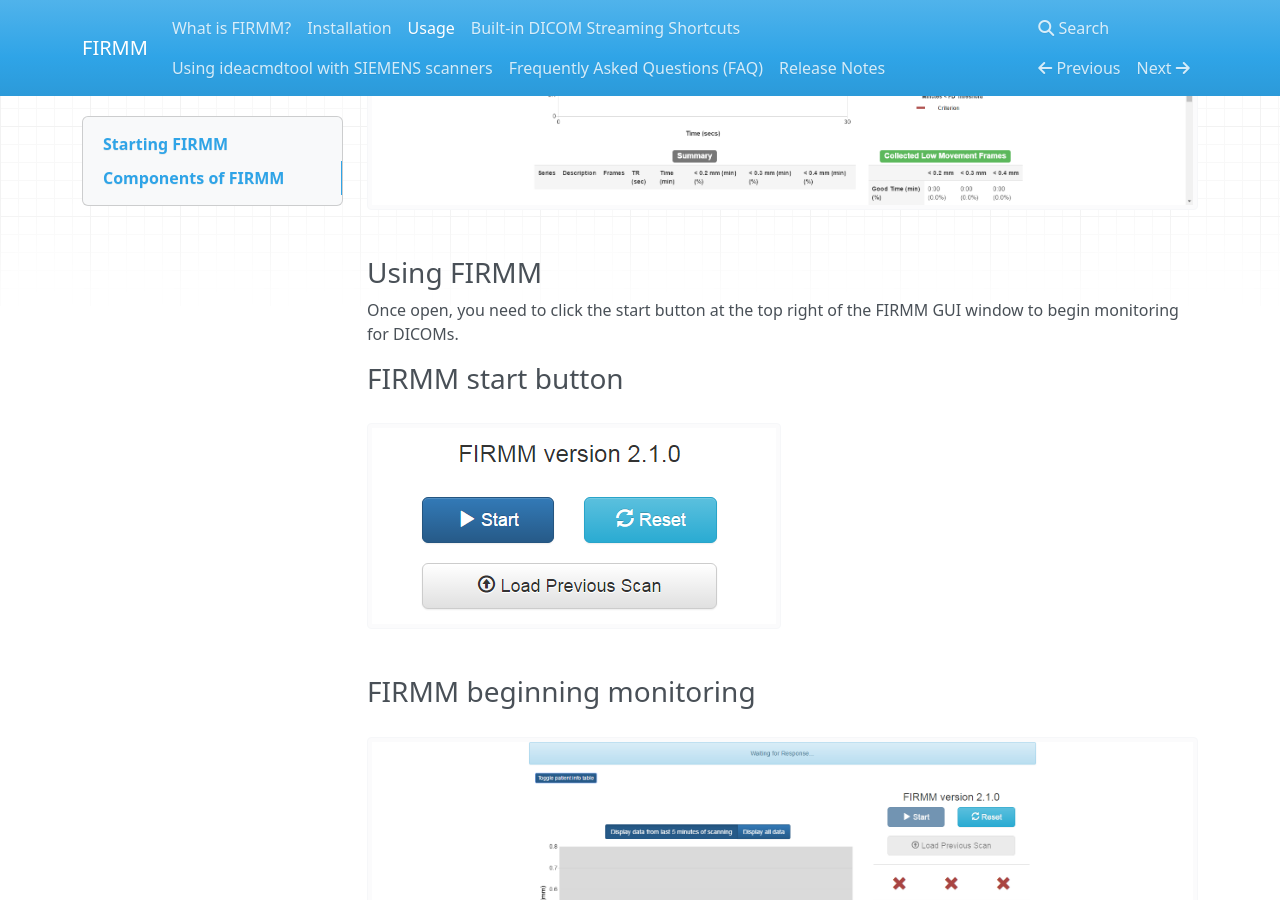
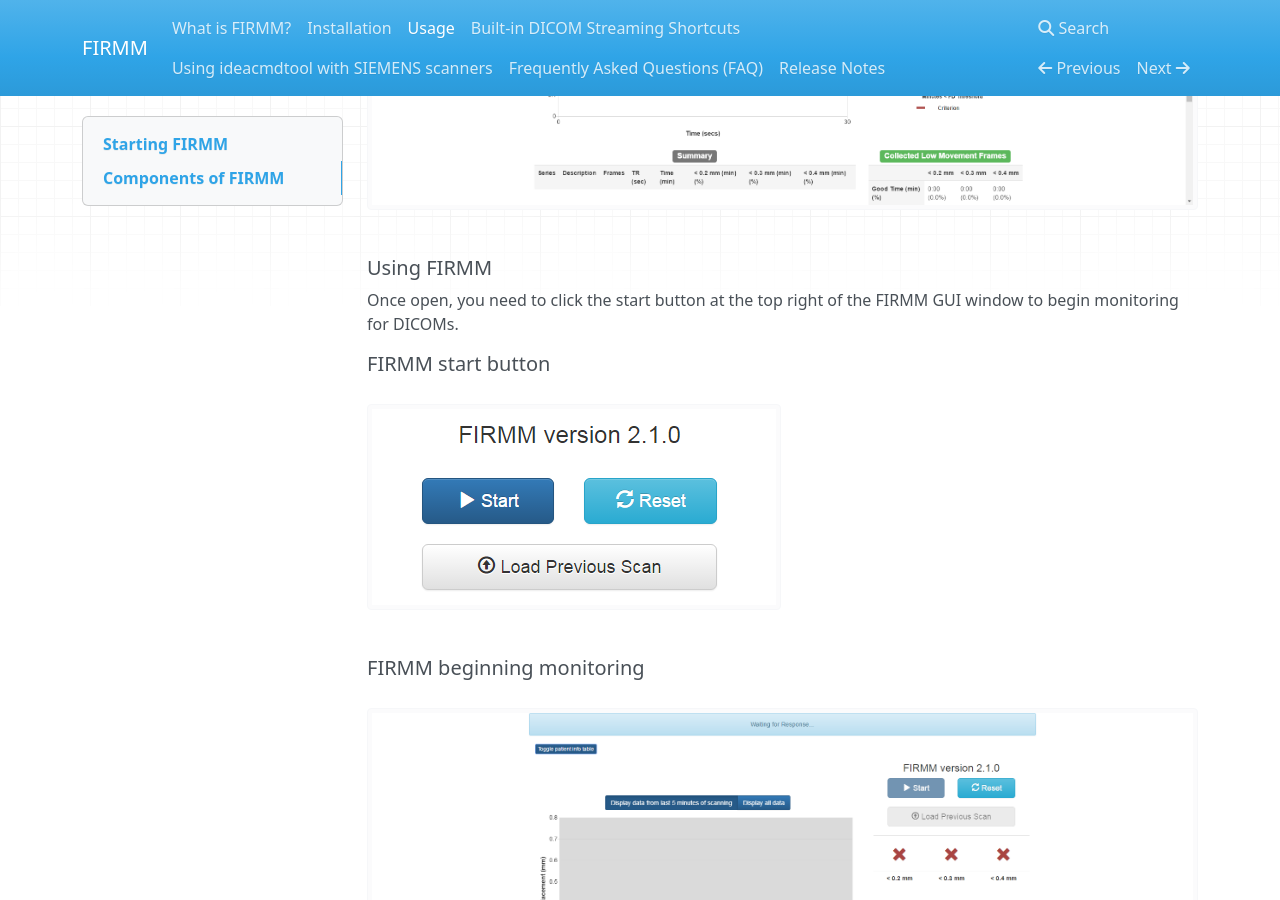
Before and after one commit to FIRMMsoftware/firmm_docs, an MkDocs documentation site: the page built from docs/FIRMM_USAGE.md, in a window 1280 px wide and 900 px high, scrolled down 1278 px. Built offline with MkDocs 1.6.1, drawn with Linux system fonts in a browser that asks for light colours; nearby versions of some CDN libraries; old or Windows-style settings are respelled for this version of MkDocs.

Commit message:
Change header sizes

```diff
--- a/docs/FIRMM_USAGE.md
+++ b/docs/FIRMM_USAGE.md
@@ -33,15 +33,15 @@ When FIRMM starts, a web browser should open and you should see a screen like th
 
 <div class="page-break"></div>
 
-### Using FIRMM
+##### Using FIRMM
 
 Once open, you need to click the start button at the top right of the FIRMM GUI window to begin monitoring for DICOMs.
 
-### FIRMM start button
+##### FIRMM start button
 
 ![FIRMM start button](img/FIRMM_start_button.png)
 
-### FIRMM beginning monitoring
+##### FIRMM beginning monitoring
 
 ![FIRMM after being started](img/FIRMM_started.png)
 
@@ -57,7 +57,7 @@ If you confirm the patient ID is correct for the current session, you may contin
 
 (For more about this, see "Why does FIRMM occasionally start processing a previous session when I start it?" in the FAQ section of this document.)
 
-### Loading JSONs
+##### Loading JSONs
 
 As well as using FIRMM to display real-time scan information, you can also use it to load a visual representation of previous scans. As each scan is processed by FIRMM, information about it is written to a JSON, which is moved to `~/FIRMM/v2.1.0/django/complete_JSONs` after FIRMM stops.
 
@@ -69,7 +69,7 @@ You can click the "load previous scan" button to load any JSON currently in the
 
 <div class="page-break"></div>
 
-### FIRMM in action
+##### FIRMM in action
 
 ![FIRMM in action](img/FIRMM_action_screen.png)
 
@@ -79,7 +79,7 @@ This is a screenshot of FIRMM in use.  Following are breakdowns of each plot and
 
 # Components of FIRMM
 
-### Graph of Framewise Displacement Over Time
+##### Graph of Framewise Displacement Over Time
 
 ![Framewise displacement graph example](img/framewise_displacement.png)
 
@@ -87,7 +87,7 @@ This plot shows the Framewise Displacement (FD) in millimeters as a function of
 
 By default, if there are more than five minutes' worth of data, only the last five minutes are displayed for maximum readability. The toggle buttons just above the framewise displacement graph allow you to switch from displaying the last five minutes of data to displaying all data and back.
 
-### Summary table
+##### Summary table
 
 ![Summary table example](img/summary_table.png)
 
@@ -95,25 +95,25 @@ The summary table provides summary data on each series with information from the
 
 <div class="page-break"></div>
 
-### Predicted Duration to Scan Criteria table
+##### Predicted Duration to Scan Criteria table
 
 ![Predicted Duration to Scan Criteria table example](img/predicted_table.png)
 
 The Predicated Duration to Scan Criteria table uses the data that has been collected so far to predict how long it will take to reach criteria for the three FD thresholds.
 
-### Collected Low Movement Frames table
+##### Collected Low Movement Frames table
 
 ![Collected Low Movement Frames table example](img/collected_low_movement_table.png)
 
 The Collected Low Movement Frames table shows how much "good" time and how many "good/bad" frames have been acquired since the beginning of the scan.
 
-### Graph of Progress to Criteria
+##### Graph of Progress to Criteria
 
 ![Progress to criteria example](img/progress_to_criteria.png)
 
 The progress to criteria section shows how much good time has been acquired under each FD threshold. A green check mark will appear for each FD threshold when the criteria line has been met or surpassed for that threshold. The criteria time will appear at 12.5 minutes by default, but can be customized by generating a new settings file.
 
-### Scan information
+##### Scan information
 
 ![Scan information example](img/scan_information.png)
 
```
